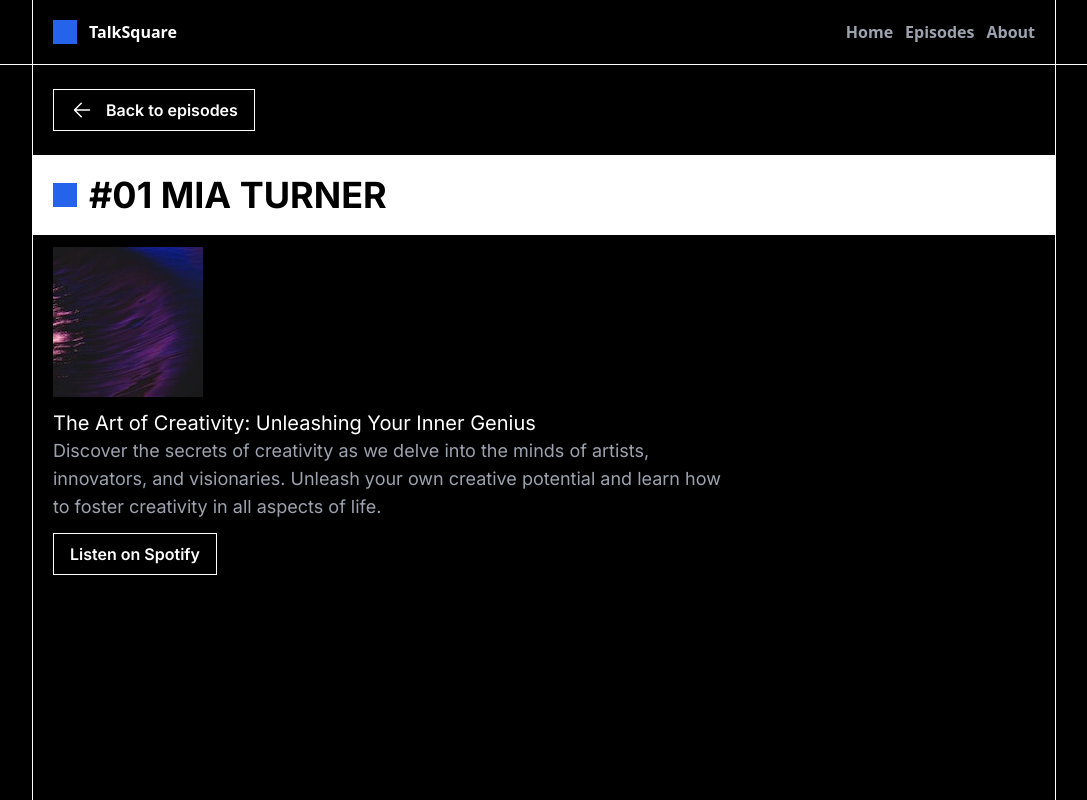
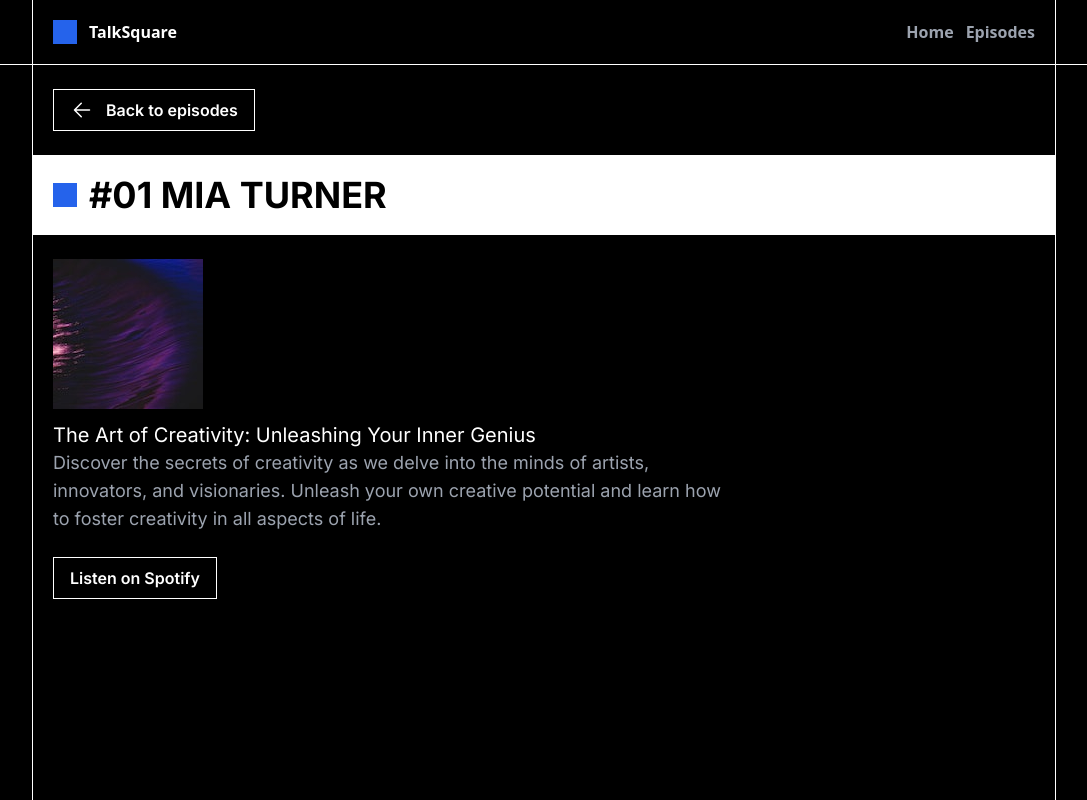
Before and after one commit to piotrszubert/TalkSquare, a Next.js app: page /episodes/1 in a window 1280 px wide. Shown: the top 800 px of the page, without its empty margins (96-1183 px from the left). Built offline with nearby package versions, Linux system fonts and the light colour scheme.

Commit message:
added spacing, hide about link

```diff
--- a/components/header.tsx
+++ b/components/header.tsx
@@ -5,7 +5,7 @@ import { useState } from "react";
 const links = [
     { name: 'Home', path: '/' },
     { name: 'Episodes', path: '/episodes' },
-    { name: 'About', path: '/about' },
+    // { name: 'About', path: '/about' },
 ]
 
 const HamburgerIcon = () => {
--- a/pages/episodes/[id]/index.tsx
+++ b/pages/episodes/[id]/index.tsx
@@ -47,7 +47,7 @@ export default function EpisodePage() {
                     </Link>
                 </div>
                 <Heading text={`#${episode.id < 10 ? '0' + episode.id : episode.id} ${episode.guest.name}`} />
-                <div className="py-3">
+                <div className="mt-6">
                     <div className="mb-3">
                         <Image
                             width={150}
@@ -63,6 +63,7 @@ export default function EpisodePage() {
                         {episode.description}
                     </p>
                 </div>
+                <div className="py-6">
                     <Link
                         target="_blank"
                         href="https://www.youtube.com/watch?v=dQw4w9WgXcQ"
@@ -71,6 +72,7 @@ export default function EpisodePage() {
                             Listen on Spotify
                         </Button>
                     </Link>
+                </div>
             </Layout>
         </>
     );
```
Lines whose indentation alone changed are shown as unchanged.
